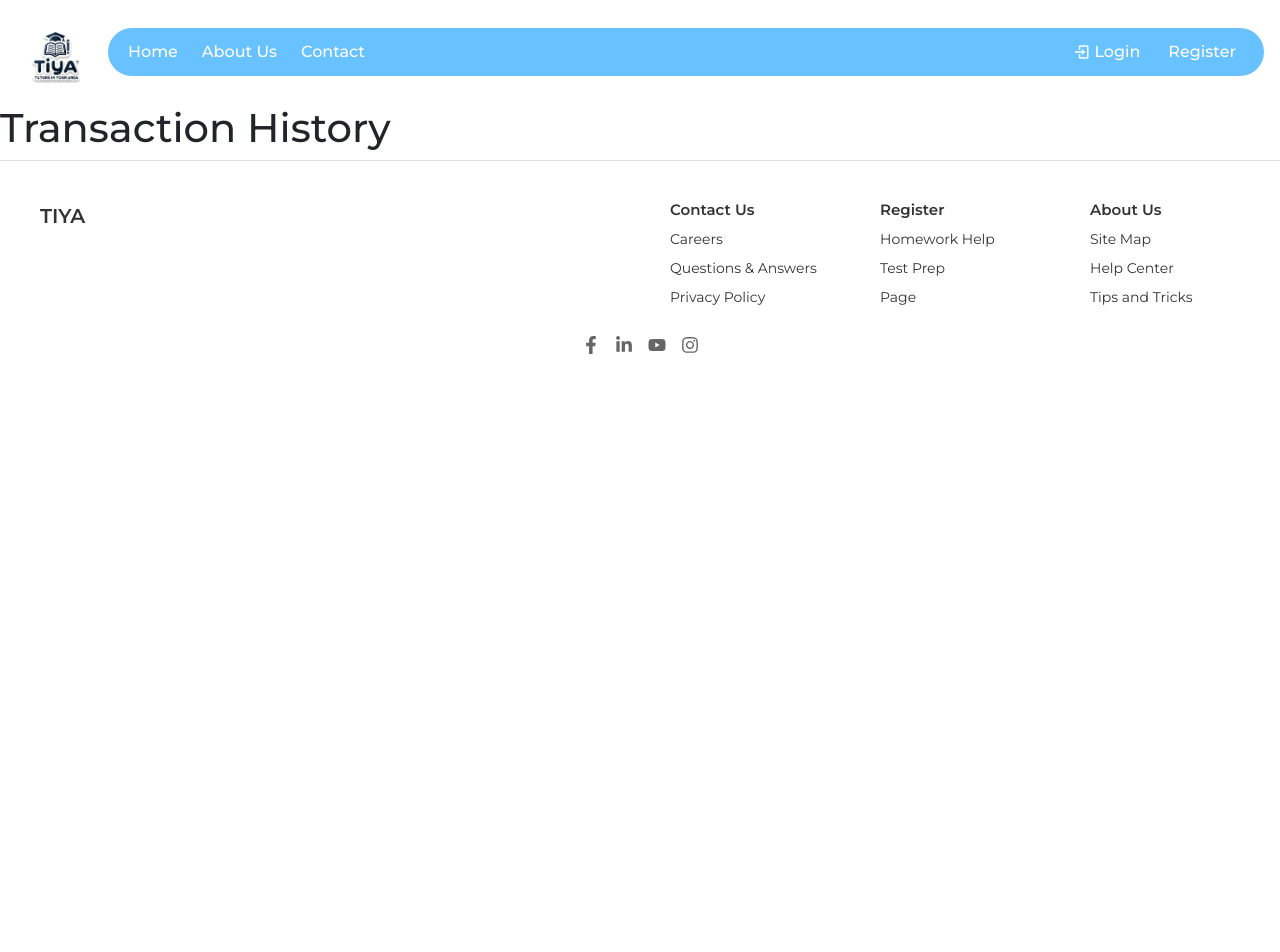
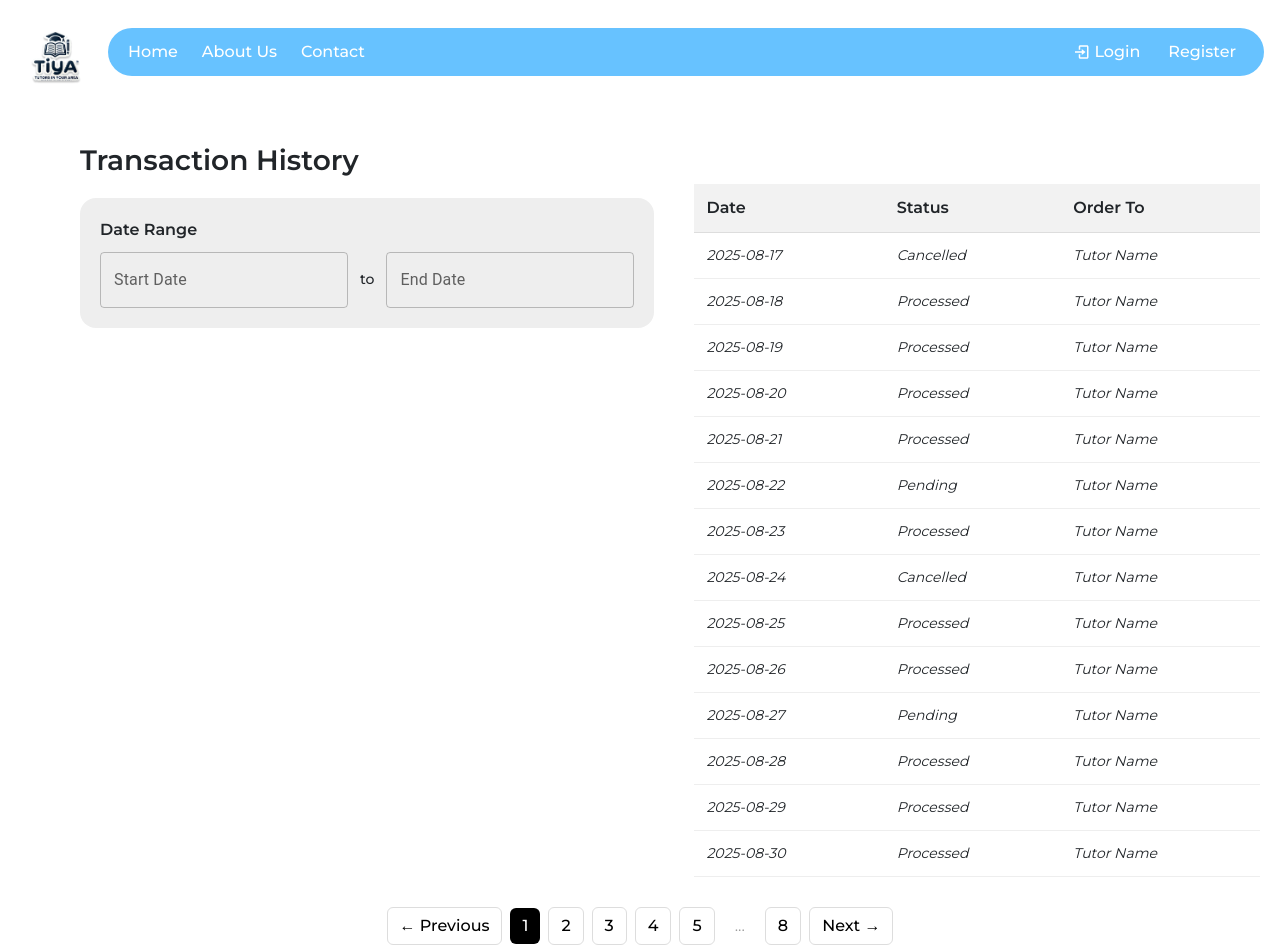
Before and after one commit to henryt56/tiya, a Next.js app: page /TransactionHistory in a window 1280 px wide. Shown: the top 952 px of the page. Before the commit the page ends 800 px from the top, so only its background shows below. Built offline with nearby package versions, Linux system fonts and the light colour scheme; no server answers.

Commit message:
Developed TransactionHistory layout and styling

```diff
--- a/src/pages/TransactionHistory.js
+++ b/src/pages/TransactionHistory.js
@@ -1,7 +1,129 @@
-export default function TransactionHistoryPage() {
+import React, { useState } from 'react';
+import styles from '../styles/TransactionHistory.module.css';
+import { AdapterDayjs } from '@mui/x-date-pickers/AdapterDayjs';
+import { LocalizationProvider, DatePicker } from '@mui/x-date-pickers';
+import { TextField } from '@mui/material';
+import dayjs from 'dayjs';
+
+const ITEMS_PER_PAGE = 14;
+
+const transactions = Array.from({ length: 112 }, (_, i) => ({
+  id: i + 1,
+  date: dayjs('2025-08-17').add(i, 'day').format('YYYY-MM-DD'),
+  status: i % 7 === 0 ? 'Cancelled' : i % 5 === 0 ? 'Pending' : 'Processed',
+  tutor: 'Tutor Name',
+}));
+
+export default function TransactionHistory() {
+  const [startDate, setStartDate] = useState(null);
+  const [endDate, setEndDate] = useState(null);
+  const [page, setPage] = useState(1);
+
+  const filteredTransactions = transactions.filter((t) => {
+    if (!startDate || !endDate) return true;
+    const tDate = dayjs(t.date);
+    return (
+      tDate.isAfter(dayjs(startDate).subtract(1, 'day')) &&
+      tDate.isBefore(dayjs(endDate).add(1, 'day'))
+    );
+  });
+
+  const totalPages = Math.ceil(filteredTransactions.length / ITEMS_PER_PAGE);
+  const pageData = filteredTransactions.slice(
+    (page - 1) * ITEMS_PER_PAGE,
+    page * ITEMS_PER_PAGE
+  );
+
+  const renderPagination = () => {
+    const pages = [];
+
+    if (totalPages <= 7) {
+      for (let i = 1; i <= totalPages; i++) {
+        pages.push(i);
+      }
+    } else {
+      if (page <= 4) {
+        pages.push(1, 2, 3, 4, 5, '...', totalPages);
+      } else if (page >= totalPages - 3) {
+        pages.push(1, '...', totalPages - 4, totalPages - 3, totalPages - 2, totalPages - 1, totalPages);
+      } else {
+        pages.push(1, '...', page - 1, page, page + 1, '...', totalPages);
+      }
+    }
+
+    return pages.map((p, idx) =>
+      p === '...' ? (
+        <span key={`ellipsis-${idx}`} className={styles.ellipsis}>...</span>
+      ) : (
+        <button
+          key={p}
+          onClick={() => setPage(p)}
+          className={`${styles.pageButton} ${page === p ? styles.activePage : ''}`}
+        >
+          {p}
+        </button>
+      )
+    );
+  };
+
   return (
-    <div>
-      <h1>Transaction History</h1>
+    <div className={styles.transactionHistoryContainer}>
+      <div className={styles.flexLayout}>
+        <div className={styles.leftColumn}>
+          <h1 className={styles.heading}>Transaction History</h1>
+          <div className={styles.calendarWrapper}>
+            <label className={styles.rangeLabel}>Date Range</label>
+            <LocalizationProvider dateAdapter={AdapterDayjs}>
+              <div className={styles.dateInputs}>
+                <DatePicker
+                  label="Start Date"
+                  value={startDate}
+                  onChange={(newValue) => setStartDate(newValue)}
+                  renderInput={(params) => <TextField {...params} size="small" />}
+                />
+                <span className={styles.toLabel}>to</span>
+                <DatePicker
+                  label="End Date"
+                  value={endDate}
+                  onChange={(newValue) => setEndDate(newValue)}
+                  renderInput={(params) => <TextField {...params} size="small" />}
+                />
+              </div>
+            </LocalizationProvider>
+          </div>
+        </div>
+
+        <div className={styles.transactionTableWrapper}>
+          <table className={styles.transactionTable}>
+            <thead>
+              <tr>
+                <th>Date</th>
+                <th>Status</th>
+                <th>Order To</th>
+              </tr>
+            </thead>
+            <tbody>
+              {pageData.map((t) => (
+                <tr key={t.id}>
+                  <td><i>{t.date}</i></td>
+                  <td><i>{t.status}</i></td>
+                  <td><i>{t.tutor}</i></td>
+                </tr>
+              ))}
+            </tbody>
+          </table>
+        </div>
+      </div>
+
+      <div className={styles.pagination}>
+        <button onClick={() => setPage((p) => Math.max(p - 1, 1))} disabled={page === 1}>
+          ← Previous
+        </button>
+        {renderPagination()}
+        <button onClick={() => setPage((p) => Math.min(p + 1, totalPages))} disabled={page === totalPages}>
+          Next →
+        </button>
+      </div>
     </div>
   );
 }
--- /dev/null
+++ b/src/styles/TransactionHistory.module.css
@@ -0,0 +1,120 @@
+.transactionHistoryContainer {
+    padding: 40px 20px;
+    font-family: var(--font-montserrat);
+  }
+
+  .flexLayout {
+    display: flex;
+    gap: 40px;
+    align-items: flex-start;
+    justify-content: flex-start;
+    flex-wrap: wrap;
+  }
+
+  .leftColumn {
+    display: flex;
+    flex-direction: column;
+    align-items: flex-start;
+    gap: 20px;
+    margin-left: 60px;
+  }
+
+  .heading {
+    font-size: 28px;
+    font-weight: 600;
+    margin-bottom: 0;
+    text-align: left;
+  }
+
+  .calendarWrapper {
+    background-color: #eee;
+    padding: 20px;
+    border-radius: 16px;
+    box-shadow: none;
+    min-width: 280px;
+  }
+
+  .rangeLabel {
+    font-weight: 600;
+    font-size: 16px;
+    margin-bottom: 10px;
+    display: block;
+  }
+
+  .dateInputs {
+    display: flex;
+    align-items: center;
+    gap: 12px;
+  }
+
+  .toLabel {
+    font-weight: 500;
+    font-size: 14px;
+  }
+
+  .transactionTableWrapper {
+    flex-grow: 1;
+    margin-top: 40px;
+  }
+
+  .transactionTable {
+    width: 100%;
+    max-width: 600px;
+    border-collapse: collapse;
+  }
+
+  .transactionTable th {
+    text-align: left;
+    padding: 12px;
+    background-color: #f2f2f2;
+    font-weight: 600;
+    border-bottom: 1px solid #ddd;
+  }
+
+  .transactionTable td {
+    padding: 12px;
+    border-bottom: 1px solid #eee;
+    font-size: 14px;
+  }
+
+  .clickableHeader {
+    cursor: pointer;
+    user-select: none;
+  }
+
+  .pagination {
+    display: flex;
+    justify-content: center;
+    align-items: center;
+    margin-top: 30px;
+    gap: 8px;
+  }
+
+  .pageButton,
+  .pagination button {
+    padding: 6px 12px;
+    border-radius: 6px;
+    border: 1px solid #ddd;
+    background-color: white;
+    color: black;
+    font-weight: 500;
+    cursor: pointer;
+    transition: all 0.2s ease;
+  }
+
+  .pageButton:hover,
+  .pagination button:hover {
+    background-color: #f3f3f3;
+  }
+
+  .activePage {
+    background-color: black !important;
+    color: white !important;
+    border: none !important;
+    font-weight: 600;
+  }
+
+  .ellipsis {
+    padding: 6px 12px;
+    color: #999;
+  }
```
Also changed, not shown: package.json (+9 -1 lines), src/importTutors.js (+32 -45 lines), src/pages/_app.js (+7 -5 lines), src/styles/Search.module.css (+5 -3 lines), 1 other file (tests, documents, lock files or other folders).
